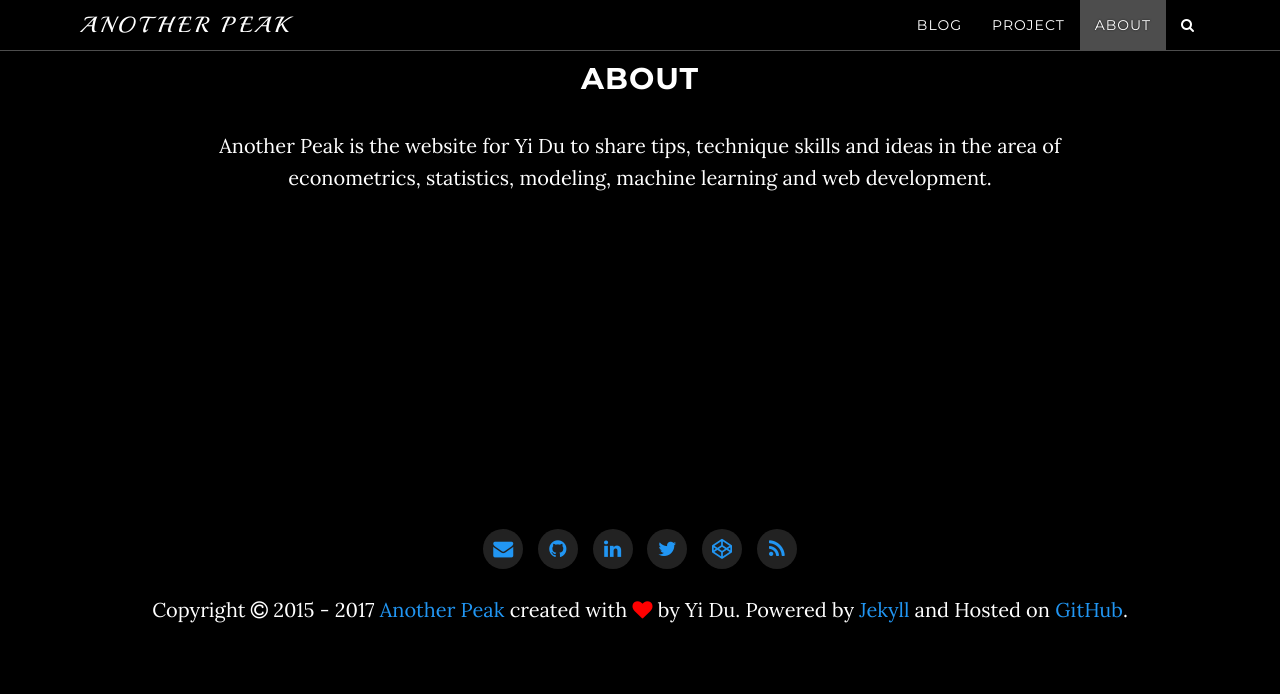
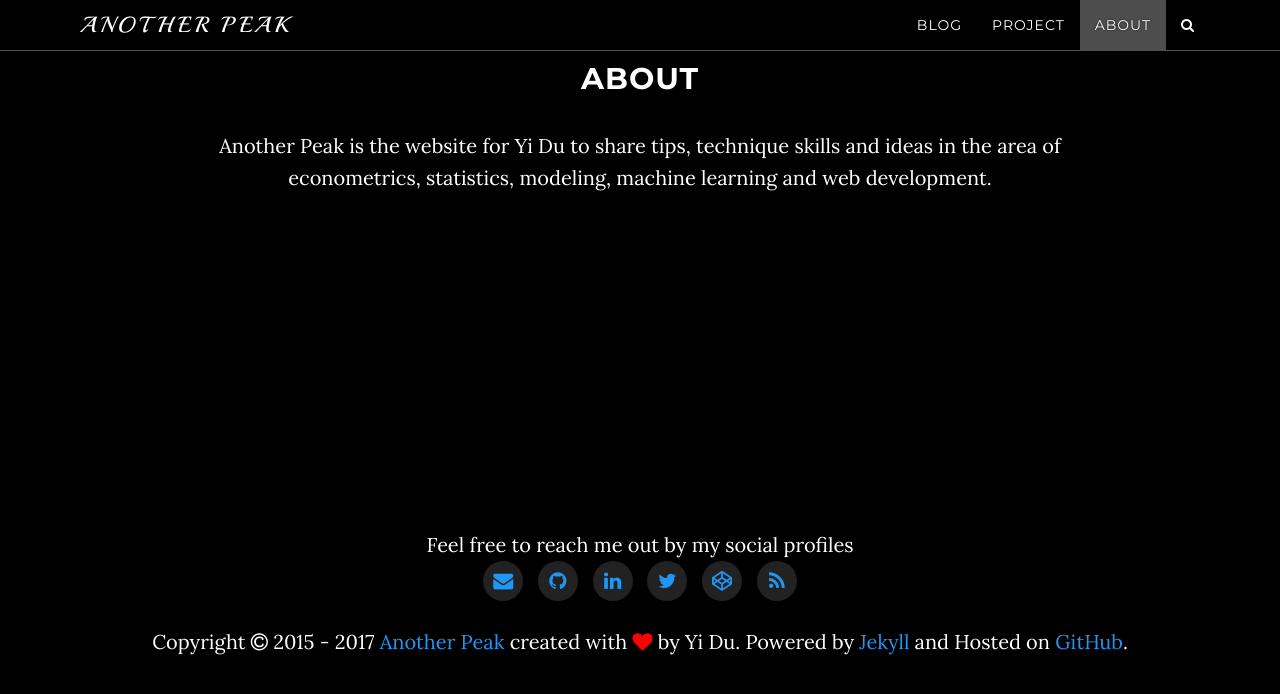
Before and after one commit to abrahamdu/abrahamdu.github.io, a Jekyll site: the page built from index.html, in a window 1280 px wide and 900 px high, scrolled down 2169 px. Shown: the top 694 px of the window. Built offline with Jekyll 4.4.1, drawn with Linux system fonts in a browser that asks for light colours; nearby versions of some CDN libraries; comment, search, counter and statistics services are not loaded.

Commit message:
Search.js

```diff
--- a/_includes/footer.html
+++ b/_includes/footer.html
@@ -3,6 +3,7 @@
 
 <footer>
     <div class="container content-section text-center">
+        <p>Feel free to reach me out by my social profiles</p>
         {% include social-buttons.html %}
         <span>
             <p>Copyright <i class="fa fa-copyright" aria-hidden="true"></i> 2015 - {{ "now" | date: "%Y" }} <a href="">{{ site.title }}</a> created with <i class="fa fa-heart" aria-hidden="true" style="color:red"></i> by {{ site.author }}. Powered by <a href="http://jekyllrb.com" rel="nofollow">Jekyll</a> and Hosted on <a href="https://github.com/">GitHub</a>.</p>
```
